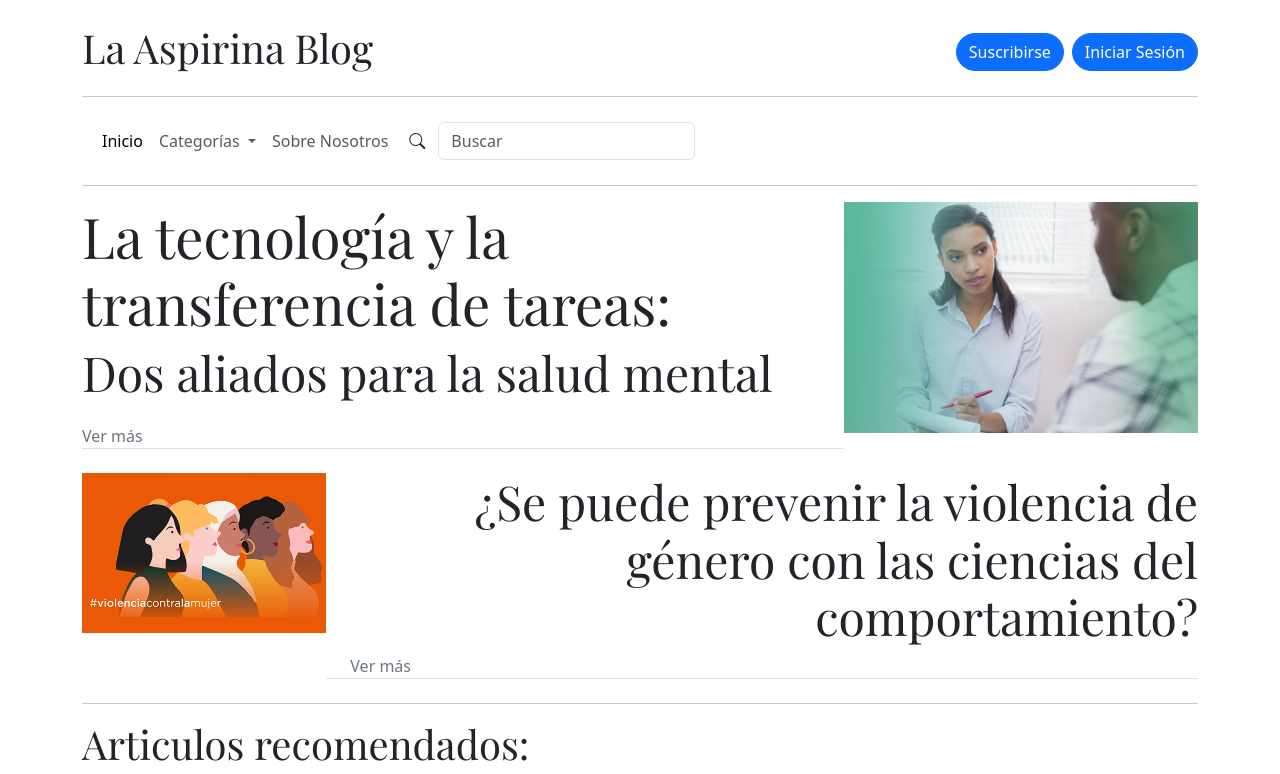
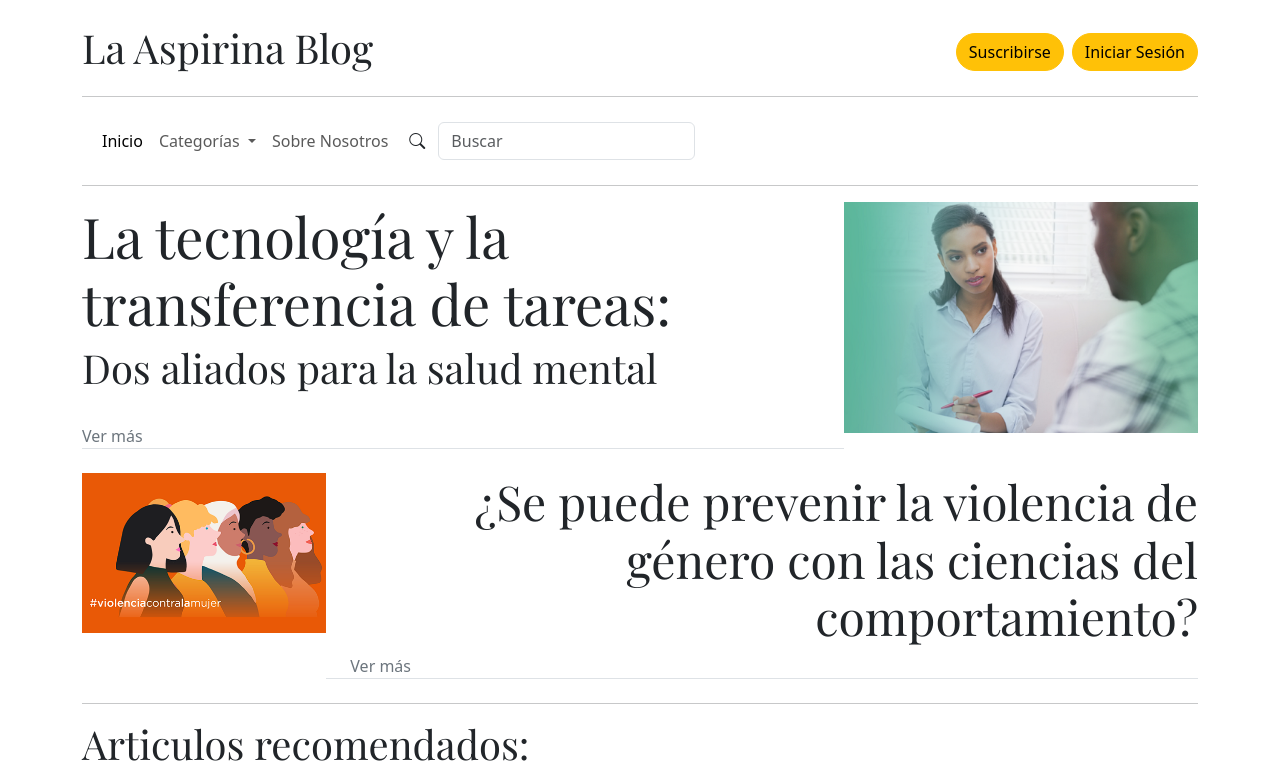
Before and after one commit to teoMunoz99/ProyectoGrupal2, a plain HTML site: page index.html in a window 1280 px wide. Shown: the top 774 px of the page. Drawn offline with nearby package versions, Linux system fonts and the light colour scheme.

Commit message:
modifique el color de los botones de suscripcion e inicio de sesion

```diff
--- a/index.html
+++ b/index.html
@@ -32,12 +32,14 @@
   <body>
     <header class="container">
       <section class="d-none d-lg-flex justify-content-between mt-4">
-        <h1 class="font">La Aspirina Blog</h1>
+        <a href="index.html" class="text-decoration-none text-dark">
+            <h1 class="font">La Aspirina Blog</h1>
+        </a>
         <div class="d-flex align-items-center">
-          <button type="button" class="btn btn-primary rounded-pill">
+          <button type="button" class="btn btn-warning rounded-pill">
             Suscribirse
           </button>
-          <button type="button" class="btn btn-primary rounded-pill ms-2">
+          <button type="button" class="btn btn-warning rounded-pill ms-2">
             Iniciar Sesión
           </button>
         </div>
@@ -139,9 +141,9 @@
             <h4 class="display-4">
               <strong>La tecnología y la transferencia de tareas:</strong>
             </h4>
-            <h5 class="flex-grow-1 display-5">
+            <h6 class="flex-grow-1 display-6">
               Dos aliados para la salud mental
-            </h5>
+            </h6>
             <a
               href="#"
               class="text-secondary text-decoration-none d-none d-md-flex"
@@ -280,7 +282,7 @@
     <footer class="container">
       <hr />
       <section class="d-flex justify-content-between container">
-        <p>© 2023 Rolling Code</p>
+        <p>© 2023 Rolling Code - 39ii</p>
         <div>
           <i class="bi bi-twitter"></i>
           <i class="bi bi-instagram"></i>
```
